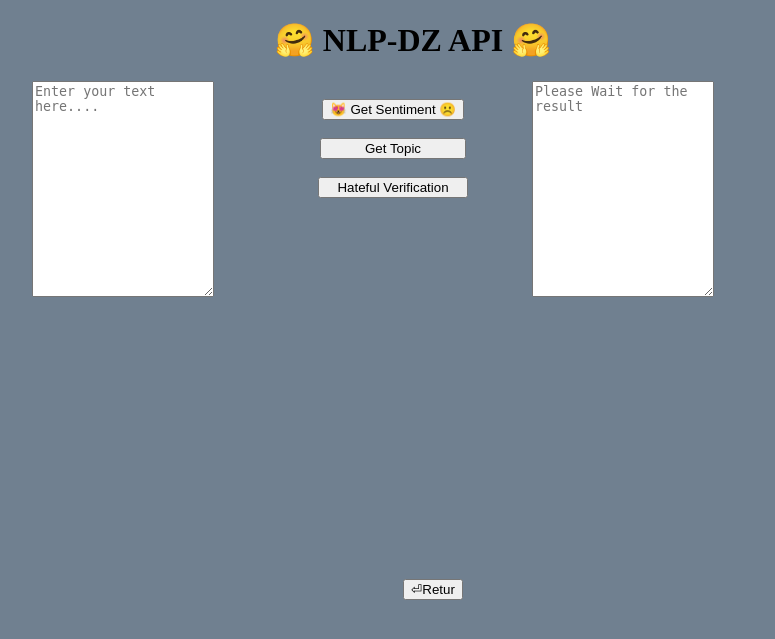
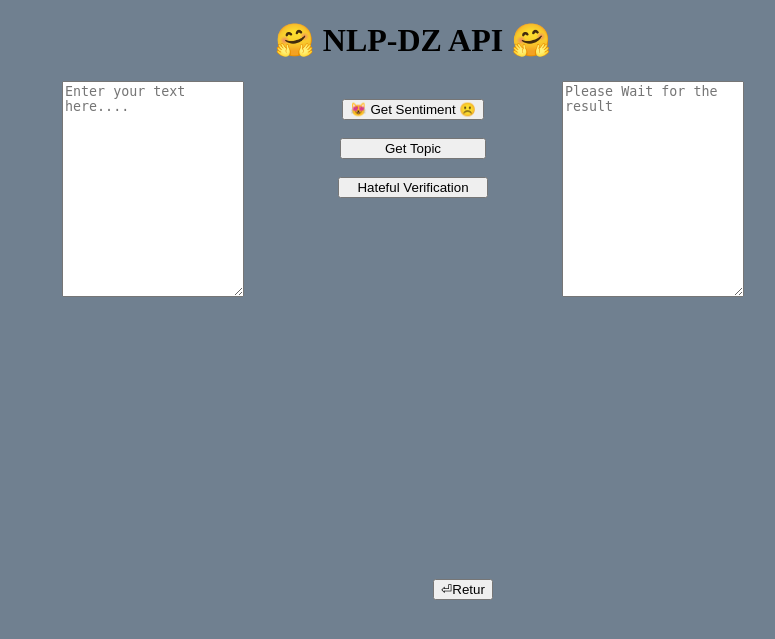
Before and after one commit to khairied/gogg, a Flask app: page /greet in a window 1280 px wide. Shown: the top 639 px of the page, without its empty margins (227-1002 px from the left). Run offline with Flask 2, Linux system fonts and the light colour scheme.

Commit message:
Update sentimentoftext.html

```diff
--- a/templates/sentimentoftext.html
+++ b/templates/sentimentoftext.html
@@ -5,19 +5,19 @@
 div.relative {
   position: fixed;
   width: 50%;
-  left: 530px;
+  left: 560px;
   border: 0px;
 }
 div.absolute {
   position: fixed;
   width: 50%;
-  left: 30px;
+  left: 60px;
   border: 0px;
 }
 div.fixed {
   position: fixed;
   width: 50%;
-  left: 300px;
+  left: 320px;
   border: 0px;
 }
 
@@ -25,7 +25,7 @@ div.sticky {
   position: fixed;
   width: 50%;
   bottom: 200px;
-  left: 340px;
+  left: 370px;
   border: 0px;
 }
 </style>
```
